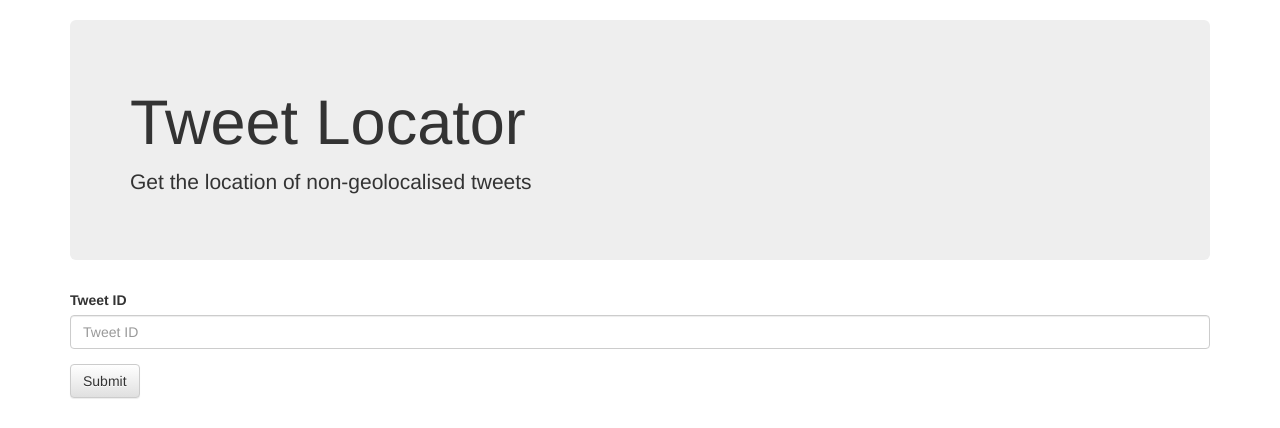
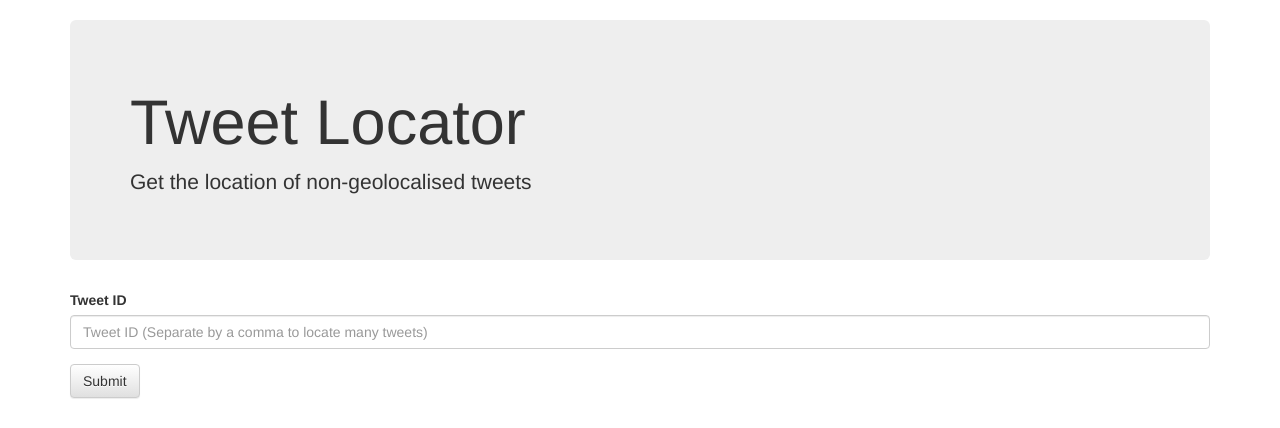
Before and after one commit to cyprieng/Tweet-localisator, a Flask app: template templates/map.html in a window 1280 px wide. Shown: the top 428 px of the page. Before the commit the page ends 399 px from the top, so only its background shows below. Run offline with Flask 2, Linux system fonts and the light colour scheme; the template is opened without the code that fills it: most values are stand-ins (such as "Sample title", 1, 10 or a date in 2020); some libraries are stand-ins or nearby versions.

Commit message:
ENH: Support multi localization (Fix #5)

```diff
--- a/app.py
+++ b/app.py
@@ -9,19 +9,16 @@ from lib.tweet_locator import determinate_tweet_location
 app = Flask(__name__)
 
 
-@app.route('/')
+@app.route('/', methods=['GET', 'POST'])
 def home():
-    """Return the home page"""
+    """Return the home page or map if tweet_id is send"""
+    if request.form.get('tweetId'):
+        tweet_ids = request.form['tweetId'].split(',')
+        polys = []
+        for tweet_id in tweet_ids:
+            polys.append((determinate_tweet_location(tweet_id), tweet_id))
+        return render_template('map.html', polys=polys, maps_key=os.environ['GOOGLE_MAPS_KEY'])
     return render_template('home.html')
-
-
-@app.route('/map', methods=['GET', 'POST'])
-def map():
-    """Get the map for the given tweet"""
-    if request.form['tweetId']:
-        tweet_id = request.form['tweetId']
-        polys = determinate_tweet_location(tweet_id)
-        return render_template('map.html', polys=polys, maps_key=os.environ['GOOGLE_MAPS_KEY'])
 
 if __name__ == "__main__":
     app.run()
--- a/static/css/style.css
+++ b/static/css/style.css
@@ -45,3 +45,14 @@ html, body {
   position: absolute;
   left: 0;
 }
+
+#tweet-info{
+  margin-top: 20px;
+}
+
+.color-sample{
+  display: inline-block;
+  height: 10px;
+  width: 20px;
+  cursor: pointer;
+}
--- a/templates/home.html
+++ b/templates/home.html
@@ -6,10 +6,10 @@
 </div>
 
 
-<form method="post" action="./map">
+<form method="post" action="./">
   <div class="form-group">
     <label for="tweetId">Tweet ID</label>
-    <input type="text" class="form-control" id="tweetId" name="tweetId" placeholder="Tweet ID">
+    <input type="text" class="form-control" id="tweetId" name="tweetId" placeholder="Tweet ID (Separate by a comma to locate many tweets)">
   </div>
   <button type="submit" class="btn btn-default">Submit</button>
 </form>
--- a/templates/map.html
+++ b/templates/map.html
@@ -1,7 +1,18 @@
 {% extends "home.html" %}
 {% block map %}
+<div id="tweet-info">
+</div>
 <div id="map"></div>
   <script>
+      function center(points, map){
+        // Center on poly
+        var bounds = new google.maps.LatLngBounds();
+        for (var n = 0; n < points.length ; n++){
+          bounds.extend(points[n]);
+        }
+        map.fitBounds(bounds);
+      }
+
       function initMap() {
         var map = new google.maps.Map(document.getElementById('map'), {
           zoom: 5,
@@ -9,8 +20,15 @@
           mapTypeId: google.maps.MapTypeId.TERRAIN
         });
 
+        var points = []
+
         // Define the LatLng coordinates for the polygon's path.
-        {% for poly in polys %}
+        {% for tweet in polys %}
+          var points_poly = []
+          var color = '#'+('00000'+(Math.random()*(1<<24)|0).toString(16)).slice(-6)
+          $('#tweet-info').append('Tweet {{ tweet[1] }}: <span class="color-sample {{ tweet[1] }}" style="background-color:' + color + ';"></span><br/>')
+
+          {% for poly in tweet[0] %}
             var polyCoords = [
               {% for p in poly %}
                 {lat: {{ p[1] }}, lng: {{ p[0] }}},
@@ -20,22 +38,22 @@
             // Construct the polygon.
             var poly = new google.maps.Polygon({
               paths: polyCoords,
-            strokeColor: '#FF0000',
+              strokeColor: color,
               strokeOpacity: 0.8,
               strokeWeight: 2,
-            fillColor: '#FF0000',
+              fillColor: color,
               fillOpacity: 0.35
             });
+
+            points_poly = points_poly.concat(poly.getPath().getArray());
+            points = points.concat(poly.getPath().getArray());
             poly.setMap(map);
+          {% endfor %}
 
-          // Center on poly
-          var bounds = new google.maps.LatLngBounds();
-          var points = poly.getPath().getArray();
-          for (var n = 0; n < points.length ; n++){
-            bounds.extend(points[n]);
-          }
-          map.fitBounds(bounds);
+          $('#tweet-info .{{ tweet[1] }}').click(center.bind($('#tweet-info .{{ tweet[1] }}'), points_poly, map));
         {% endfor %}
+
+        center(points, map)
       }
   </script>
 
```
Lines whose indentation alone changed are shown as unchanged.
